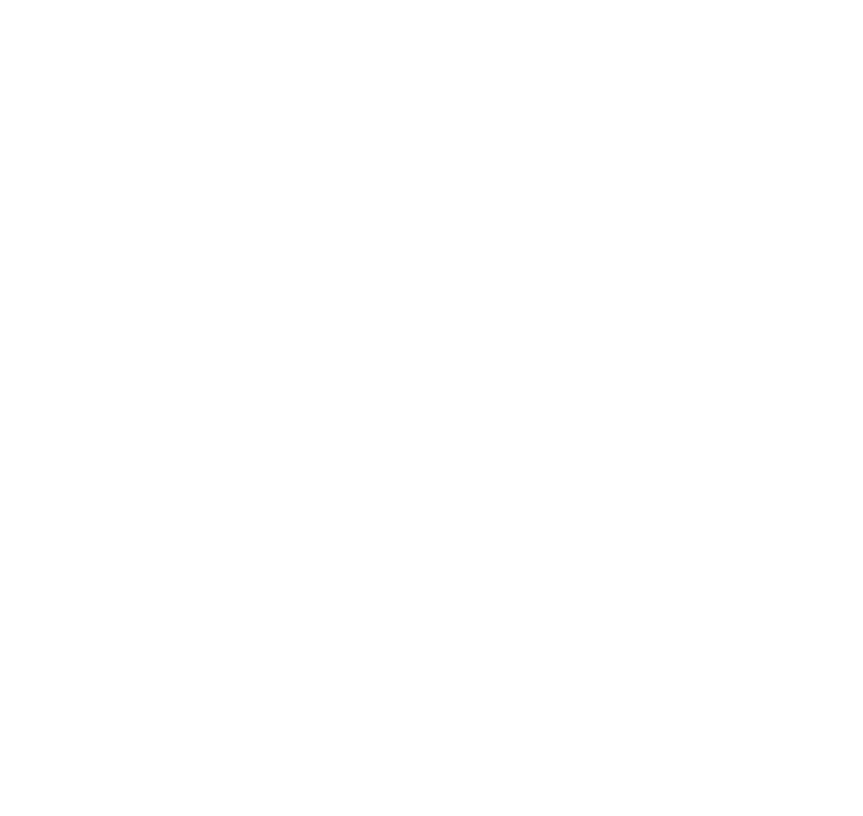
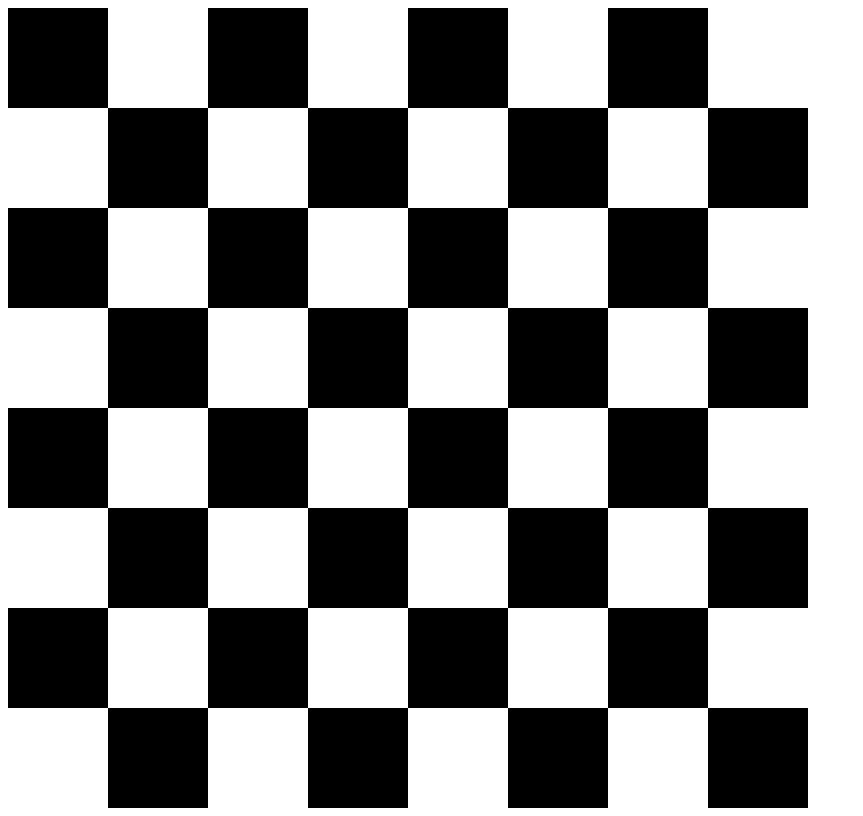
Before and after one commit to viktorcacijaa/sahovskaploca, a plain HTML site: page index.html in a window 1280 px wide. Shown: the whole page, without its empty margins (0-863 px from the left). Drawn offline with Linux system fonts and the light colour scheme.

Commit message:
prvi komit

```diff
--- a/index.html
+++ b/index.html
@@ -1,15 +1,29 @@
 <!DOCTYPE html>
-<html>
-
+<html lang="hr">
 <head>
+  <meta charset="UTF-8">
+  <meta name="viewport" content="width=device-width, initial-scale=1.0">
   <title>Šahovska ploča</title>
   <style>
-    /* Napišite svoj kod ovdje */
-    /* Svaki kvadrat treba biti 100px puta 100px */
-    /* Bijela boja: #f0d9b5, crna boja: #b58863 */
+    .container {
+      display: grid;
+      grid-template-columns: repeat(8, 100px);
+      grid-template-rows: repeat(8, 100px);
+      width: 800px;
+      height: 800px;
+    }
+    .black {
+      width: 100px;
+      height: 100px;
+      background-color: #ffffff;
+    }
+    .white {
+      width: 100px;
+      height: 100px;
+      background-color: #000000;
+    }
   </style>
 </head>
-
 <body>
   <div class="container">
     <div class="white"></div>
@@ -78,5 +92,4 @@
     <div class="white"></div>
   </div>
 </body>
-
 </html>
```
